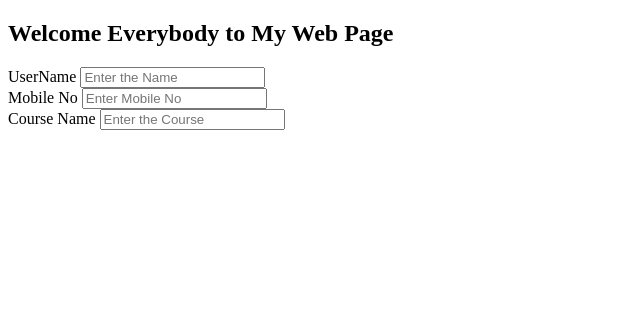
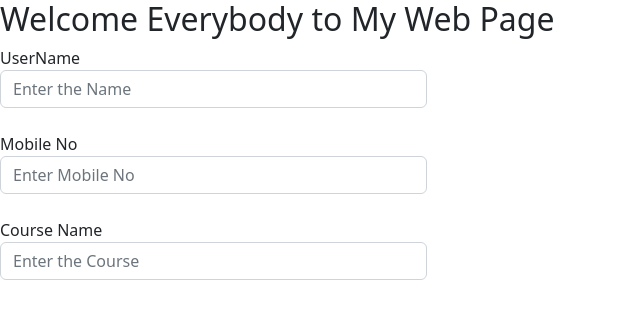
Before and after one commit to Murugesan7/Logout, a plain HTML site: page abc.html in a window 1280 px wide. Shown: the whole page, without its empty margins (0-640 px from the left). Drawn offline with nearby package versions, Linux system fonts and the light colour scheme.

Commit message:
bootstrap added

```diff
--- a/abc.html
+++ b/abc.html
@@ -1,20 +1,32 @@
 <!DOCTYPE html>
 <html>
-    <head><h2>Welcome Everybody to My Web Page </h2></head>
+
+<head><h2>Welcome Everybody to My Web Page </h2>
+    <link href="https://cdn.jsdelivr.net/npm/bootstrap@5.2.3/dist/css/bootstrap.min.css" rel="stylesheet" integrity="sha384-rbsA2VBKQhggwzxH7pPCaAqO46MgnOM80zW1RWuH61DGLwZJEdK2Kadq2F9CUG65" crossorigin="anonymous">
+    </head>
+
     <body>
-        <div class="container" >
+
             <form method="post" action ="#">
+                <div class="col-sm-4">
+                <div alight="left">
                 <lable class="form-lable">UserName </lable>
-                <input type="text" id="name" placeholder="Enter the Name ">
+                <input type="text" id="name" class="form-control" placeholder="Enter the Name ">
+            </div>
                 <br>
+                <div alight="left">
                 <lable class="form-lable">Mobile No </lable>
-                <input type="number" id="mobile" placeholder="Enter Mobile No ">
+                <input type="number" id="mobile" class="form-control" placeholder="Enter Mobile No ">
+            </div>
                 <br>
+                <div alight="left"></div>
                 <lable class="form-lable">Course Name </lable>
-                <input type="text" id="course" placeholder="Enter the Course ">
+                <input type="text" id="course" class="form-control" placeholder="Enter the Course ">
                 <br>
+            </div>
+        </div>
+            </form>
 
-            </form>
-        </div>
+        <script src="https://cdn.jsdelivr.net/npm/bootstrap@5.2.3/dist/js/bootstrap.bundle.min.js" integrity="sha384-kenU1KFdBIe4zVF0s0G1M5b4hcpxyD9F7jL+jjXkk+Q2h455rYXK/7HAuoJl+0I4" crossorigin="anonymous"></script>
     </body>
 </html>
```
